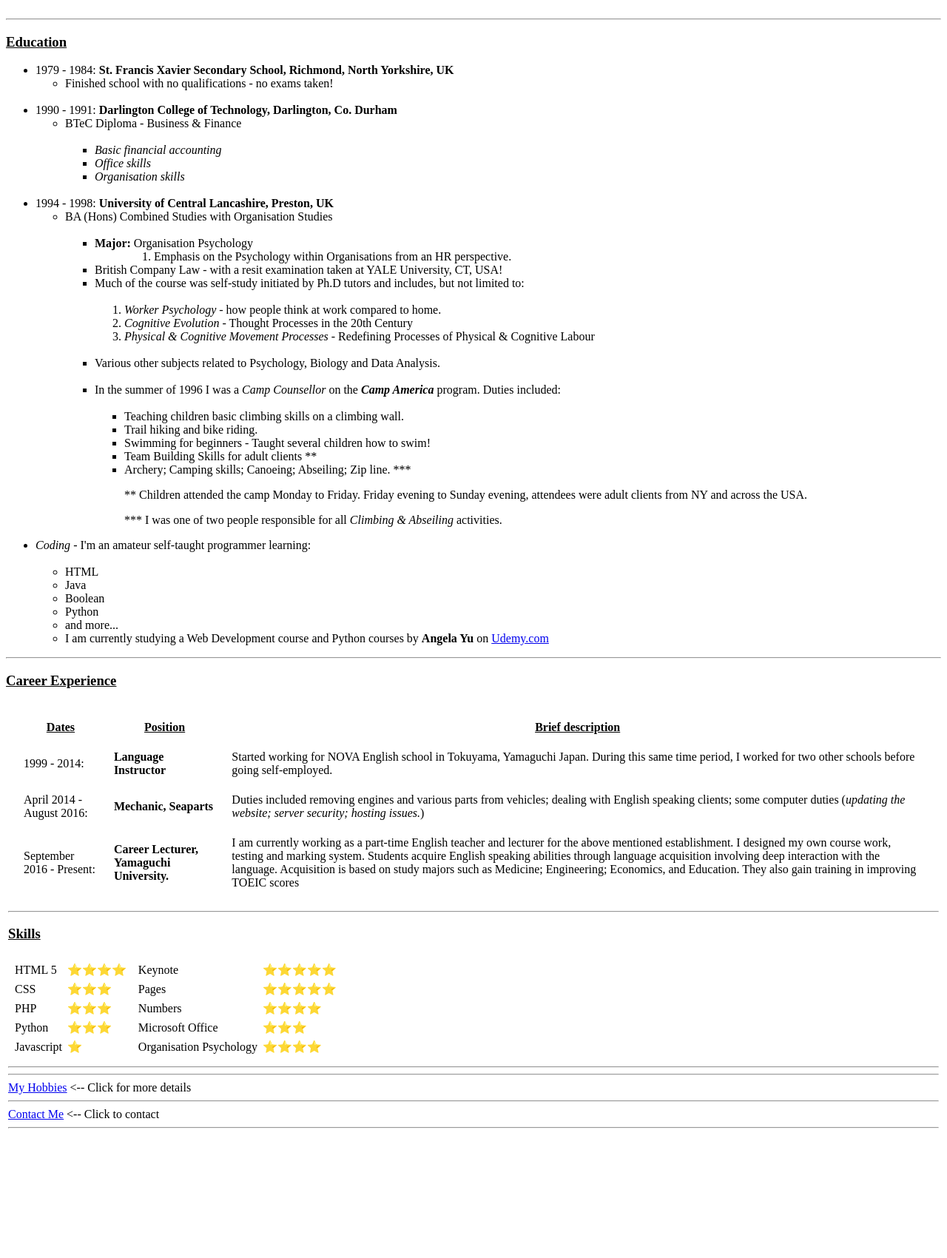
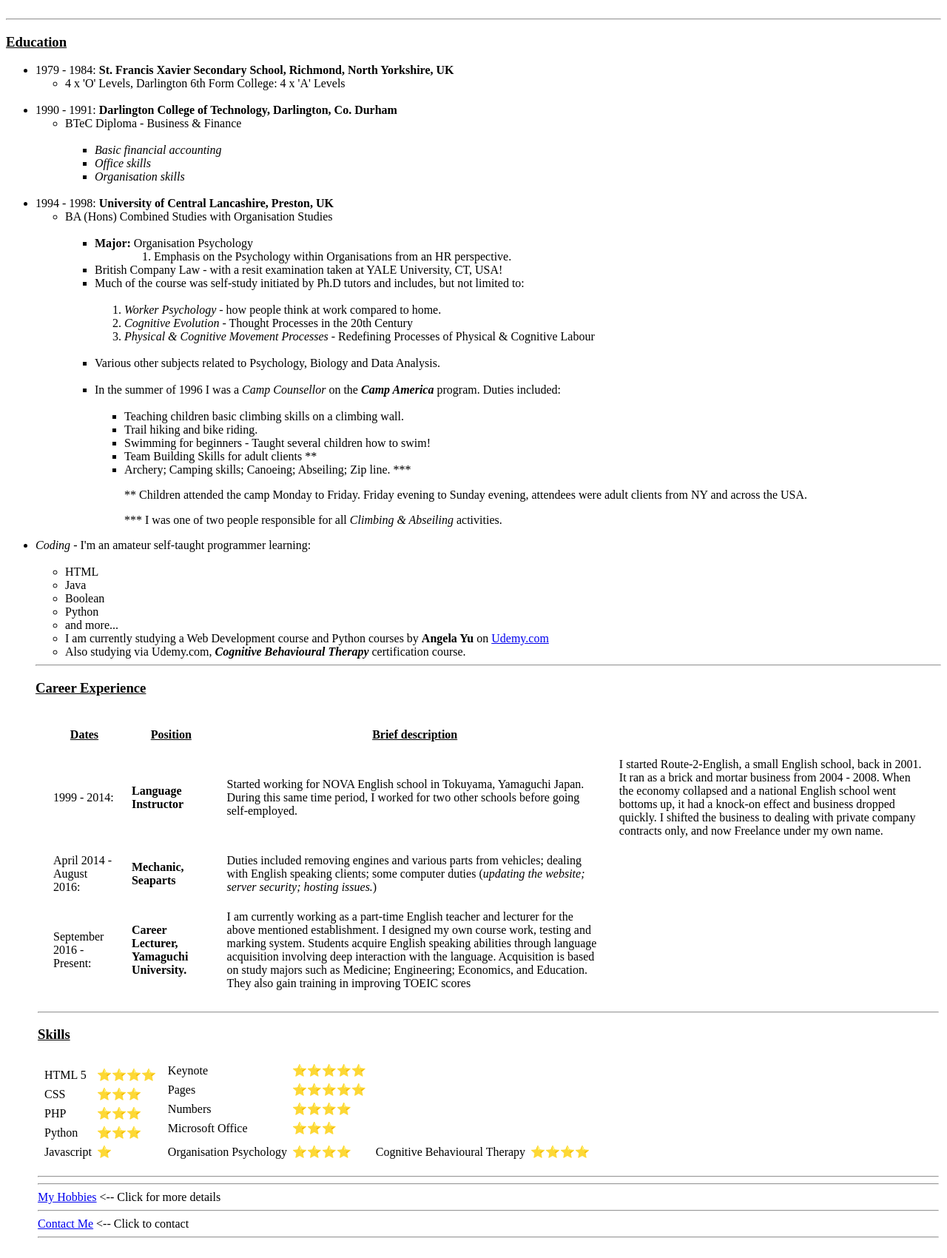
Before and after one commit to BearBear67/cv, a plain HTML site: page HTML Personal Site/index.html in a window 1280 px wide. Shown: the part 337-2037 px from the top of the page at 74% size. Before the commit the page ends 1881 px from the top, so only its background shows below. Drawn offline with Linux system fonts and the light colour scheme.

Commit message:
Update index.html

```diff
--- a/HTML Personal Site/index.html
+++ b/HTML Personal Site/index.html
@@ -9,7 +9,7 @@
 <body>
   <table cellspacing="20">
     <tr>
-      <td><img src="images/Profile Picture.jpg" alt="Bernard O'Mahony Profile Picture">
+      <td><img src="/images/Profile Picture.jpg" alt="Bernard O'Mahony Profile Picture">
         <h2>
           <center>Bernard O'Mahony</center>
         </h2>
@@ -17,7 +17,7 @@
       <td>
         <p>A little about me:</p>
         <ul>
-          <li><em>Founder of <strong> <a href="r2e.info">R2E™️</a></strong> & </em><strong><a href="https://www.englishlesson.info">English Lesson Info™️</a></strong> website.</li>
+          <li><em>Founder of <strong> <a href="https://www.r2e.info">R2E™️</a></strong> & </em><strong><a href="https://www.englishlesson.info">English Lesson Info™️</a></strong> website.</li>
           <li>I am a self-taught web designer (<i>still learning</i>), living in Japan since October 1999. I love beer and fast cars!* &#x1F37A; &#x1F697;</li>
           <li>I also love reading <em>non-fiction</em>, especially anything related to the <em>paranormal</em>!</li>
           <li>Married to a wonderful Japanese woman, with whom I have 2 amazing baby boys!</li>
@@ -32,7 +32,7 @@
   <ul>
     <li>1979 - 1984: <strong>St. Francis Xavier Secondary School, Richmond, North Yorkshire, UK</strong></li>
     <ul>
-      <li>Finished school with no qualifications - no exams taken!</li>
+      <li>4 x 'O' Levels, Darlington 6th Form College: 4 x 'A' Levels</li>
     </ul>
     <br />
     <li>1990 - 1991: <strong>Darlington College of Technology, Darlington, Co. Durham</strong></li>
@@ -92,6 +92,8 @@
       <li>and more...</li>
       <li>I am currently studying a Web Development course and Python courses by <strong>Angela Yu</strong> on <a href="https://udemy.com">Udemy.com</a></li>
     </ul>
+    <ul>
+      <li>Also studying via Udemy.com, <strong><em>Cognitive Behavioural Therapy</em></strong> certification course.</li>
   </ul>
 
   <hr>
@@ -111,6 +113,7 @@
       <td>1999 - 2014:</td>
       <td><strong>Language Instructor</strong></td>
       <td>Started working for NOVA English school in Tokuyama, Yamaguchi Japan. During this same time period, I worked for two other schools before going self-employed.</td>
+      <td>I started Route-2-English, a small English school, back in 2001. It ran as a brick and mortar business from 2004 - 2008. When the economy collapsed and a national English school went bottoms up, it had a knock-on effect and business dropped quickly. I shifted the business to dealing with private company contracts only, and now Freelance under my own name.</td>
     </tr>
     <tr>
       <td>April 2014 - August 2016: </td>
@@ -178,6 +181,14 @@
           <tr>
             <td>Organisation Psychology</td>
             <td>⭐️⭐️⭐️⭐️</td>
+            <td>
+        <table cellspacing="5">
+          <tr>
+            <td>Cognitive Behavioural Therapy</td>
+            <td>⭐️⭐️⭐️⭐️</td>
+          </tr>
+        </table>
+      </td>
           </tr>
         </table>
       </td>
```
